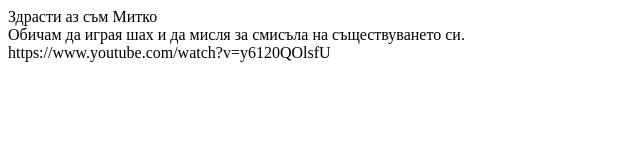
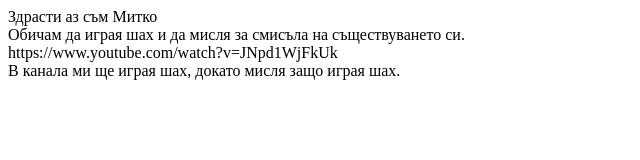
Before and after one commit to dimiturjeliyazkov/stu2001321039, a plain HTML site: page index.html in a window 1280 px wide. Shown: the whole page, without its empty margins (0-640 px from the left). Drawn offline with Linux system fonts and the light colour scheme.

Commit message:
добавяме на контектс на канала

```diff
--- a/index.html
+++ b/index.html
@@ -8,6 +8,7 @@
 <body>
     <div>Здрасти аз съм Митко</div>
     <div>Обичам да играя шах и да мисля за смисъла на съществуването си.</div>
-    <div>https://www.youtube.com/watch?v=y6120QOlsfU</div>
+    <div>https://www.youtube.com/watch?v=JNpd1WjFkUk</div>
+    <div>В канала ми ще играя шах, докато мисля защо играя шах.</div>
 </body>
 </html>
```
